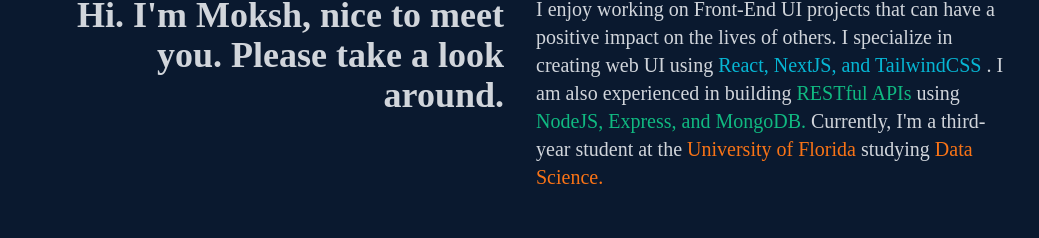
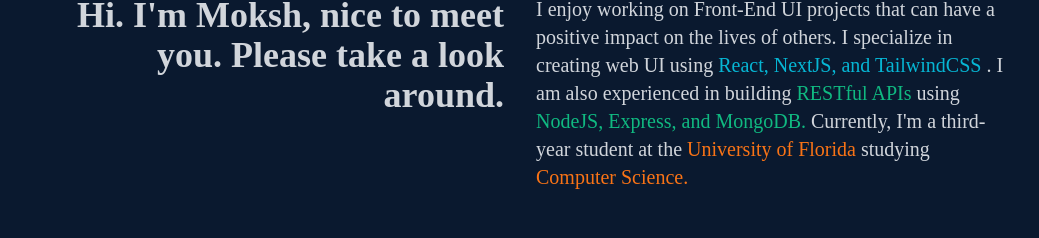
Before and after one commit to mkeloo/A-Portolio-Resume, a React (Create React App) app: page / in a window 1280 px wide. Shown: the part 1019-1257 px from the top of the page, without its empty margins (120-1159 px from the left). Built offline with nearby package versions, Linux system fonts and the light colour scheme; the HTML template or start-up script is replaced by a standard one.

Commit message:
Update About.jsx

```diff
--- a/src/components/About.jsx
+++ b/src/components/About.jsx
@@ -48,7 +48,7 @@
               </span>{' '}
               Currently, I'm a third-year student at the{' '}
               <span className="text-orange-500"> University of Florida </span>
-              studying <span className="text-orange-500">Data Science.</span>
+              studying <span className="text-orange-500">Computer Science.</span>
             </p>
           </div>
         </div>
```
